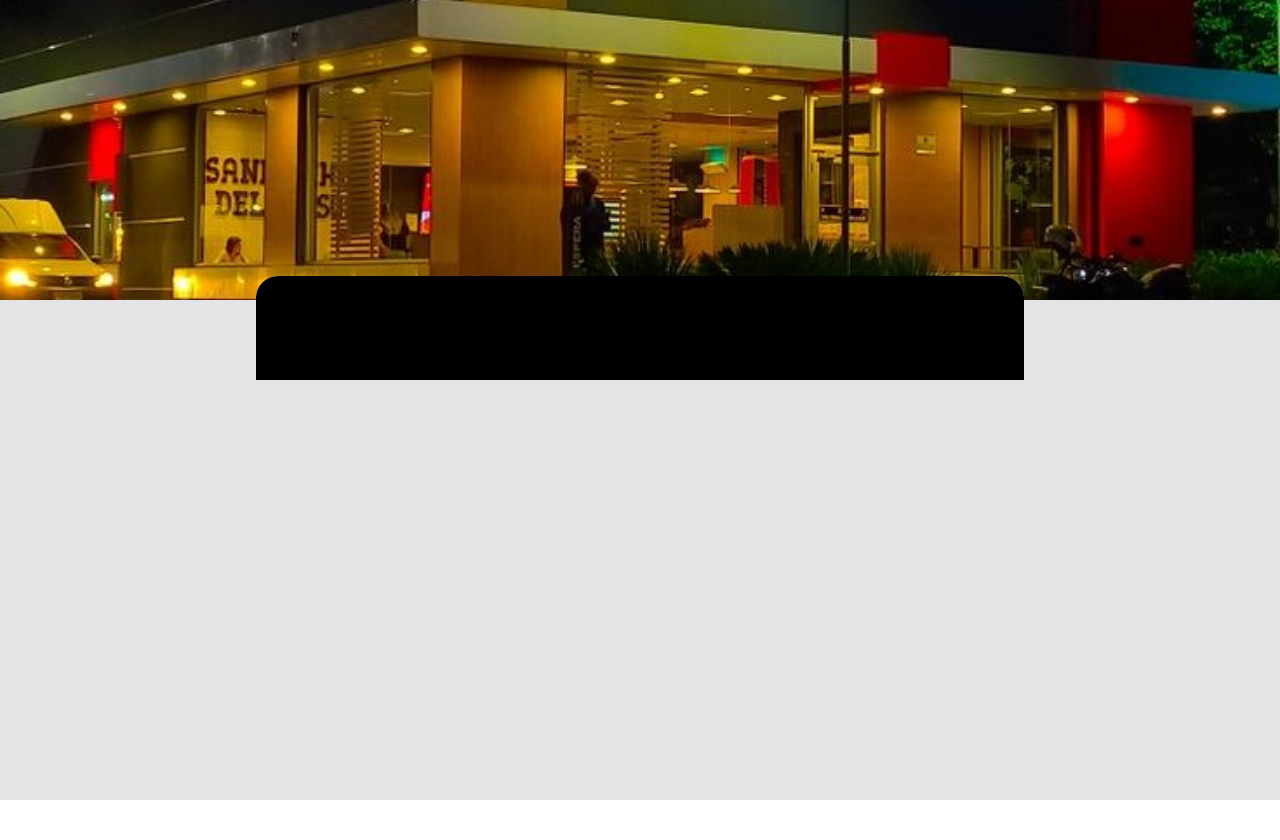
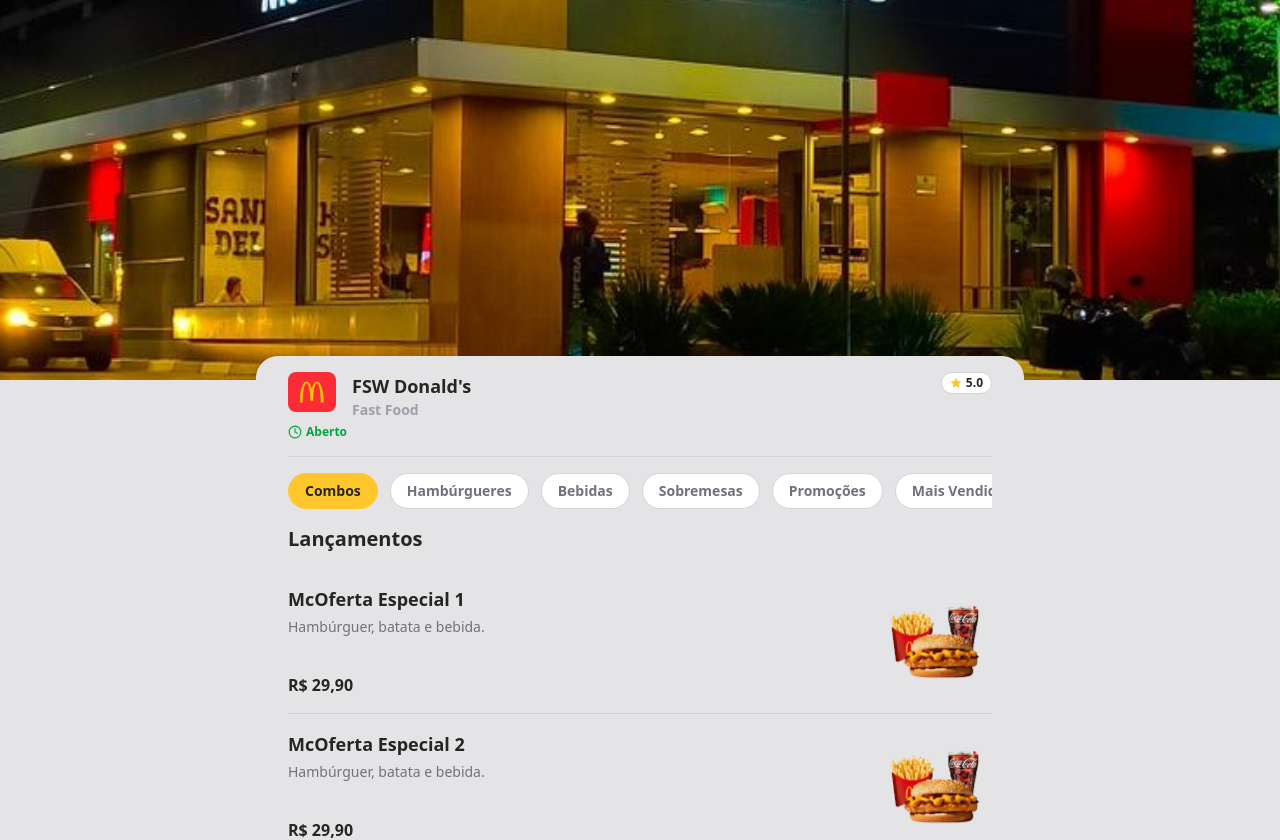
Before and after one commit to pkjackz/mcdonalds-lp, a Next.js app: page /menu in a window 1280 px wide. Shown: the top 840 px of the page. Before the commit the page ends 800 px from the top, so only its background shows below. Built offline with nearby package versions, Linux system fonts and the light colour scheme.

Commit message:
feat: add price , about and ing

```diff
--- a/app/globals.css
+++ b/app/globals.css
@@ -124,3 +124,13 @@
     @apply bg-background text-foreground;
   }
 }
+
+/* Chrome, Safari */
+::-webkit-scrollbar {
+  display: none;
+}
+
+/* Firefox */
+* {
+  scrollbar-width: none;
+}
--- a/app/menu/page.jsx
+++ b/app/menu/page.jsx
@@ -1,9 +1,26 @@
+"use client";
+
 import Image from "next/image";
+import { Badge } from "@/components/ui/badge";
+import { Star, Clock } from "lucide-react";
+import { useState } from "react";
+import { Button } from "@/components/ui/button";
+
+const categories = [
+  "Combos",
+  "Hambúrgueres",
+  "Bebidas",
+  "Sobremesas",
+  "Promoções",
+  "Mais Vendidos",
+];
 
 export default function Home() {
+  const [active, setActive] = useState(categories[0]);
+
   return (
-    <div className="min-h-screen bg-zinc-200 font-sans dark:bg-black">
-      <div className="relative w-full h-[180px] sm:h-[240px] md:h-[300px]">
+    <div className="min-h-screen bg-zinc-200 dark:bg-black flex flex-col">
+      <header className="relative w-full h-[180px] sm:h-[240px] md:h-[320px] lg:h-[380px]">
         <Image
           src="/mcdonalds-hero.jpg"
           alt="McDonald's header"
@@ -12,29 +29,126 @@
           sizes="100vw"
           className="object-cover"
         />
-      </div>
+      </header>
 
-      <div className="relative z-10 -mt-6 min-h-[calc(100vh-180px)] sm:min-h-[calc(100vh-240px)] md:min-h-[calc(100vh-300px)] flex">
-        <div className="container mx-auto max-w-3xl bg-zinc-200 rounded-t-3xl px-6 flex flex-col items-center gap-4 min-h-full w-full overflow-y-auto overflow-x-hidden dark:bg-zinc-900">
-          <div className="flex w-screen min-w-full h-26 bg-black rounded-2xl">
-            <div className="flex w-12 h-12 bg-red-500 rounded-md items-center justify-center m-4">
+      <main className="relative z-10 -mt-6 flex flex-1 justify-center">
+        <div
+          className="
+          w-full
+          max-w-3xl
+          bg-zinc-200 dark:bg-zinc-900
+          rounded-t-3xl
+          px-4 sm:px-6 md:px-8
+          py-4
+          flex flex-col
+        "
+        >
+          <section className="flex w-full items-start gap-4">
+            <div className="flex w-12 h-10 bg-red-500 rounded-md items-center justify-center">
               <Image
                 src="/mcdonalds-logo-removebg-preview.png"
                 alt="McDonald's logo"
-                width={8}
-                height={8}
-                className="dark:invert min-h-8 min-w-8"
+                width={28}
+                height={28}
+                className="dark:invert"
               />
             </div>
-            <div className="flex flex-col items-start text-nowrap my-4">
-              <span className="text-lg font-bold text-white">FSW Donald's</span>
-              <span className="text-sm font-semibold text-zinc-600 -mt-1">
-                Fast Food
-              </span>
+
+            <div className="flex flex-1 justify-between items-start">
+              <div className="flex flex-col">
+                <span className="text-base sm:text-lg font-bold text-[#27251F]">
+                  FSW Donald's
+                </span>
+                <span className="text-sm text-zinc-400 font-semibold">
+                  Fast Food
+                </span>
+
+                <div className="flex items-center gap-1 mt-1 -ml-16">
+                  <Clock className="text-green-600" size={14} />
+                  <span className="font-semibold text-green-600 text-xs">
+                    Aberto
+                  </span>
+                </div>
+              </div>
+
+              <Badge className="bg-white border-zinc-300 text-[#27251F] flex items-center gap-1">
+                <Star fill="#FFC72C" strokeWidth={0} size={14} />
+                <span className="font-bold">5.0</span>
+              </Badge>
             </div>
-          </div>
+          </section>
+
+          <div className="w-full h-px bg-zinc-300 my-4" />
+
+          <section className="w-full pb-4">
+            <div className="flex gap-3 overflow-x-auto snap-x snap-mandatory scrollbar-hide">
+              {categories.map((item) => {
+                const isActive = active === item;
+
+                return (
+                  <Button
+                    key={item}
+                    onClick={() => setActive(item)}
+                    className={`
+                      snap-start shrink-0 px-4 py-2 text-sm rounded-full border transition-colors font-semibold
+                      ${
+                        isActive
+                          ? "bg-[#FFC72C] text-[#27251F] border-[#FFC72C] hover:bg-[#FFC72C]"
+                          : "bg-white text-zinc-500 border-zinc-300 hover:bg-zinc-300"
+                      }
+                    `}
+                  >
+                    {item}
+                  </Button>
+                );
+              })}
+            </div>
+          </section>
+
+          <h2 className="text-lg sm:text-xl font-bold text-[#27251F] mb-4">
+            Lançamentos
+          </h2>
+
+          <section className="w-full divide-y divide-zinc-300">
+            {[1, 2, 3].map((item) => (
+              <div
+                key={item}
+                className="
+                  flex
+                  py-4
+                  gap-4
+                  dark:hover:bg-zinc-800
+                  transition-colors
+                "
+              >
+                <div className="flex flex-col justify-between flex-1">
+                  <div>
+                    <h3 className="font-semibold text-[#27251F] text-base sm:text-lg">
+                      McOferta Especial {item}
+                    </h3>
+                    <p className="text-sm text-zinc-500 mt-1">
+                      Hambúrguer, batata e bebida.
+                    </p>
+                  </div>
+
+                  <span className="font-bold text-[#27251F] mt-2 text-base">
+                    R$ 29,90
+                  </span>
+                </div>
+
+                <div className="relative w-24 h-24 sm:w-28 sm:h-28 shrink-0">
+                  <Image
+                    src="/mcoferta-removebg-preview.png"
+                    alt="Lanche"
+                    fill
+                    className="object-cover rounded-xl"
+                  />
+                </div>
+              </div>
+            ))}
+          </section>
         </div>
-      </div>
+      </main>
     </div>
   );
 }
--- /dev/null
+++ b/app/order/page.jsx
@@ -0,0 +1,101 @@
+"use client";
+
+import Image from "next/image";
+import { Star, Clock, ChevronLeft, ChevronRight } from "lucide-react";
+import { useState } from "react";
+import { Button } from "@/components/ui/button";
+
+export default function Home() {
+  const [quantity, setQuantity] = useState(1);
+
+  const increase = () => setQuantity((prev) => prev + 1);
+  const decrease = () => setQuantity((prev) => (prev > 1 ? prev - 1 : 1));
+
+  return (
+    <div className="min-h-screen bg-zinc-200 dark:bg-black flex flex-col">
+      {/* HEADER */}
+      <header className="relative w-full h-52 sm:h-60 md:h-72 lg:h-80">
+        <Image
+          src="/mcoferta-removebg-preview.png"
+          alt="McDonald's header"
+          fill
+          priority
+          sizes="100vw"
+          className="object-contain"
+        />
+      </header>
+
+      {/* MAIN */}
+      <main className="flex-1 flex justify-center -mt-6">
+        <div className="w-full max-w-3xl bg-zinc-100 dark:bg-zinc-900 rounded-t-3xl px-4 sm:px-6 md:px-8 py-6 shadow-lg">
+          {/* LOGO + RESTAURANTE */}
+          <section className="flex items-center gap-3 mb-4">
+            <div className="w-10 h-10 bg-red-500 rounded-lg flex items-center justify-center">
+              <Image
+                src="/mcdonalds-logo-removebg-preview.png"
+                alt="McDonald's logo"
+                width={22}
+                height={22}
+                className="dark:invert"
+              />
+            </div>
+
+            <div>
+              <span className="text-xs font-semibold text-zinc-400">
+                FSW Donald's
+              </span>
+            </div>
+          </section>
+
+          <h1 className="text-xl sm:text-2xl font-bold text-[#27251F] dark:text-white mb-4">
+            McOferta Média Big Mac Duplo
+          </h1>
+
+          <div className="flex items-center justify-between mb-6">
+            <span className="text-lg sm:text-xl font-bold text-green-600">
+              R$ 39,90
+            </span>
+
+            <div className="flex items-center gap-4 bg-zinc-200 dark:bg-zinc-800 px-3 py-2 rounded-xl">
+              <button onClick={decrease}>
+                <ChevronLeft className="w-5 h-5" />
+              </button>
+
+              <span className="font-semibold text-lg w-6 text-center">
+                {quantity}
+              </span>
+
+              <button onClick={increase}>
+                <ChevronRight className="w-5 h-5" />
+              </button>
+            </div>
+          </div>
+
+          <section className="mb-4">
+            <h2 className="text-md font-semibold mb-1 text-[#27251F] dark:text-white">
+              Sobre
+            </h2>
+            <p className="text-sm text-zinc-600 dark:text-zinc-300 leading-relaxed">
+              Dois hambúrgueres 100% carne bovina, alface fresquinha, queijo,
+              molho especial, cebola e picles no pão com gergelim.
+            </p>
+          </section>
+
+          <section className="mb-6">
+            <h2 className="text-md font-semibold mb-1 text-[#27251F] dark:text-white">
+              Ingredientes
+            </h2>
+            <p className="text-sm text-zinc-600 dark:text-zinc-300">
+              Carne bovina, pão com gergelim, queijo cheddar, alface, cebola,
+              picles e molho especial.
+            </p>
+          </section>
+
+          <Button className="w-full py-6 text-md font-semibold rounded-xl bg-[#FFC72C] hover:bg-[#FFC90C]">
+            Adicionar à sacola
+          </Button>
+        </div>
+      </main>
+    </div>
+  );
+}
--- /dev/null
+++ b/components/ui/badge.jsx
@@ -0,0 +1,46 @@
+import * as React from "react"
+import { cva } from "class-variance-authority";
+import { Slot } from "radix-ui"
+
+import { cn } from "@/lib/utils"
+
+const badgeVariants = cva(
+  "inline-flex items-center justify-center rounded-full border border-transparent px-2 py-0.5 text-xs font-medium w-fit whitespace-nowrap shrink-0 [&>svg]:size-3 gap-1 [&>svg]:pointer-events-none focus-visible:border-ring focus-visible:ring-ring/50 focus-visible:ring-[3px] aria-invalid:ring-destructive/20 dark:aria-invalid:ring-destructive/40 aria-invalid:border-destructive transition-[color,box-shadow] overflow-hidden",
+  {
+    variants: {
+      variant: {
+        default: "bg-primary text-primary-foreground [a&]:hover:bg-primary/90",
+        secondary:
+          "bg-secondary text-secondary-foreground [a&]:hover:bg-secondary/90",
+        destructive:
+          "bg-destructive text-white [a&]:hover:bg-destructive/90 focus-visible:ring-destructive/20 dark:focus-visible:ring-destructive/40 dark:bg-destructive/60",
+        outline:
+          "border-border text-foreground [a&]:hover:bg-accent [a&]:hover:text-accent-foreground",
+        ghost: "[a&]:hover:bg-accent [a&]:hover:text-accent-foreground",
+        link: "text-primary underline-offset-4 [a&]:hover:underline",
+      },
+    },
+    defaultVariants: {
+      variant: "default",
+    },
+  }
+)
+
+function Badge({
+  className,
+  variant = "default",
+  asChild = false,
+  ...props
+}) {
+  const Comp = asChild ? Slot.Root : "span"
+
+  return (
+    <Comp
+      data-slot="badge"
+      data-variant={variant}
+      className={cn(badgeVariants({ variant }), className)}
+      {...props} />
+  );
+}
+
+export { Badge, badgeVariants }
```
Also changed, not shown: app/precheckout/page.jsx (deleted), 1 other file (tests, documents, lock files or other folders).
